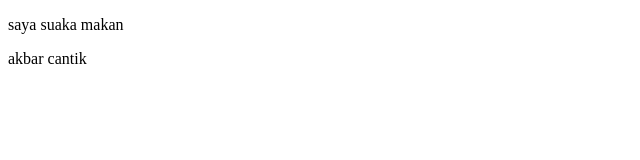
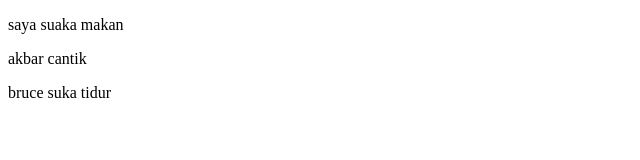
Before and after one commit to bruce270310/bruce-9B-POE, a plain HTML site: page index.html in a window 1280 px wide. Shown: the whole page, without its empty margins (0-640 px from the left). Drawn offline with Linux system fonts and the light colour scheme.

Commit message:
update bruce

```diff
--- a/index.html
+++ b/index.html
@@ -8,5 +8,6 @@
 <body>
     <p>saya suaka makan</p>
     <p>akbar cantik</p>
+    <p>bruce suka tidur</p>
 </body>
 </html>
```
